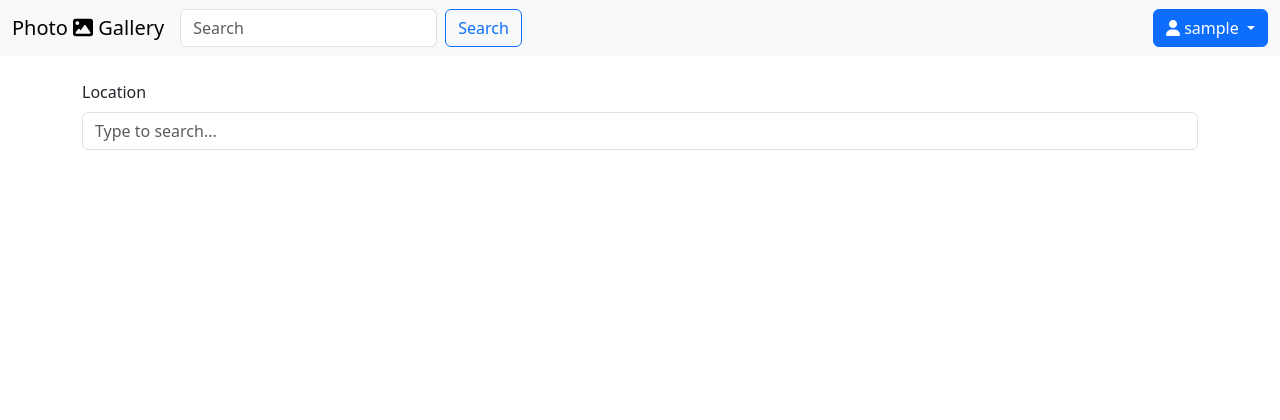
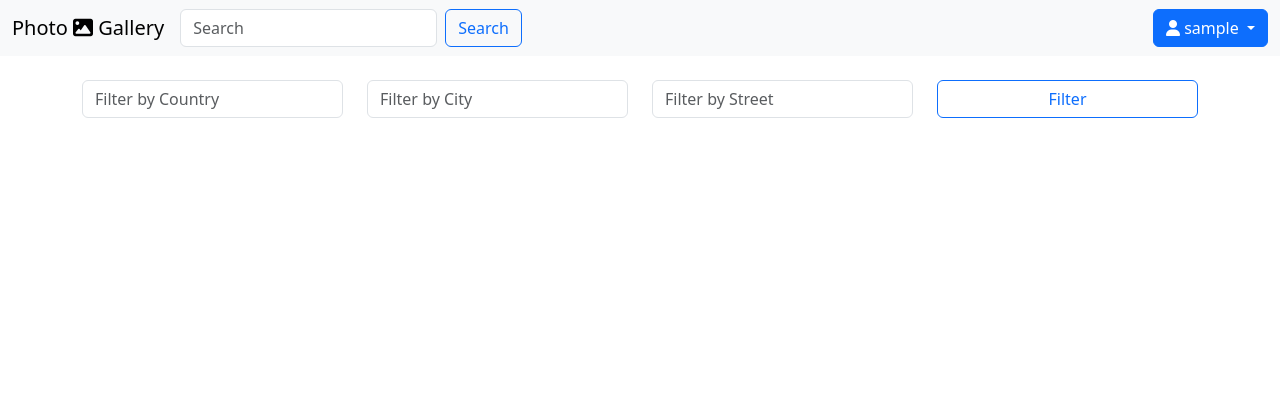
Before and after one commit to tiberiu-dascal/GALLERY, a Django app: page /photos in a window 1280 px wide. Shown: the top 420 px of the page. Run offline with Django 4.2, Linux system fonts and the light colour scheme; the visitor is signed in with stand-in values (Sample User, id 1); data that the repository does not hold is empty; some libraries are stand-ins or nearby versions.

Commit message:
Added UI elements for filtering and added logic to populate elements

```diff
--- a/base/views.py
+++ b/base/views.py
@@ -12,6 +12,7 @@ from .utils.thumb_generator import generate_thumbs
 from .models import Photo, Album, User
 from .forms import AlbumForm, RegistrationForm
 from .image_data import get_image_data
+
 
 # Create your views here.
 def index(request):
@@ -44,13 +45,22 @@ def albums(request):
 @login_required(login_url="login")
 def photos(request):
     user = request.user
-    countries = Photo.objects.filter(album__owner_id=user.id).values("country").distinct()
+    countries = (
+        Photo.objects.filter(album__owner_id=user.id).values("country").distinct()
+    )
+    streets = Photo.objects.filter(album__owner_id=user.id).values("street").distinct()
+    cities = Photo.objects.filter(album__owner_id=user.id).values("city").distinct()
 
     if request.method == "POST":
         pass
 
     photos = Photo.objects.filter(album__owner_id=user.id)
-    context = {"photos": photos, "countries":countries}
+    context = {
+        "photos": photos,
+        "cities": cities,
+        "countries": countries,
+        "streets": streets,
+    }
     return render(request, "photos.html", context)
 
 
@@ -85,13 +95,14 @@ def edit_album(request, pk):
             album.title = title
             album.description = description
 
-            album.save(update_fields=["title","description"])
+            album.save(update_fields=["title", "description"])
             messages.success(request, "Album was updated successfully!")
             return redirect("/")
     else:
         messages.error(request, "Operation not Allowe!")
-    context = {"album":album}
+    context = {"album": album}
     return render(request, "edit_album.html", context)
+
 
 @login_required(login_url="login")
 def upload(request):
--- a/templates/photos.html
+++ b/templates/photos.html
@@ -2,19 +2,46 @@
 {% load static %}
 {% block title %}Home :: Photo Gallery{% endblock %}
 {% block content %}
+    <form action="" method="POST">
+    {% csrf_token %}
+     <div class="row">
+
+
+            <div class="col">
+                <input class="form-control" list="country" placeholder="Filter by Country">
+                <datalist id="country">
+                {% for c in countries %}
+                    <option value="{{ c.country }}">{{ c.country }}</option>
+                {% endfor %}
+                </datalist>
+            </div>
+            <div class="col">
+                <input class="form-control" list="city" placeholder="Filter by City">
+                <datalist id="city">
+                {% for c in cities %}
+                    <option value="{{ c.city }}">{{ c.city }}</option>
+                {% endfor %}
+                </datalist>
+            </div>
+
+            <div class="col">
+
+                <input class="form-control" list="street" placeholder="Filter by Street">
+                <datalist id="street">
+                {% for s in streets %}
+                    <option value="{{ s.street }}">{{ s.street }}</option>
+                {% endfor %}
+                </datalist>
+            </div>
+
+            <div class="col">
+                <input type="submit" class="form-control btn btn-outline-primary" value="Filter">
+            </div>
+           </div>
+ </form>
 
     <div class="row">
-        <form action="" method="POST">
-            <label for="exampleDataList" class="form-label">Location</label>
-            <input class="form-control" list="country" id="exampleDataList" placeholder="Type to search...">
-            <datalist id="country">
-                <option selected disabled>Select a country</option>
-                {% for country in countries %}
-                    <option value="{{ country }}">{{ country }}</option>
-                {% endfor %}
-            </datalist>
-        </form>
-        {% for photo in photos %}
+               {% for photo in photos %}
             <div class="col-lg-3 col-md-6 col-sm-12 mt-4">
                 <div class="card shadow-sm">
                     <a data-fancybox="gallery" href="{{ photo.image.url }}">
```
